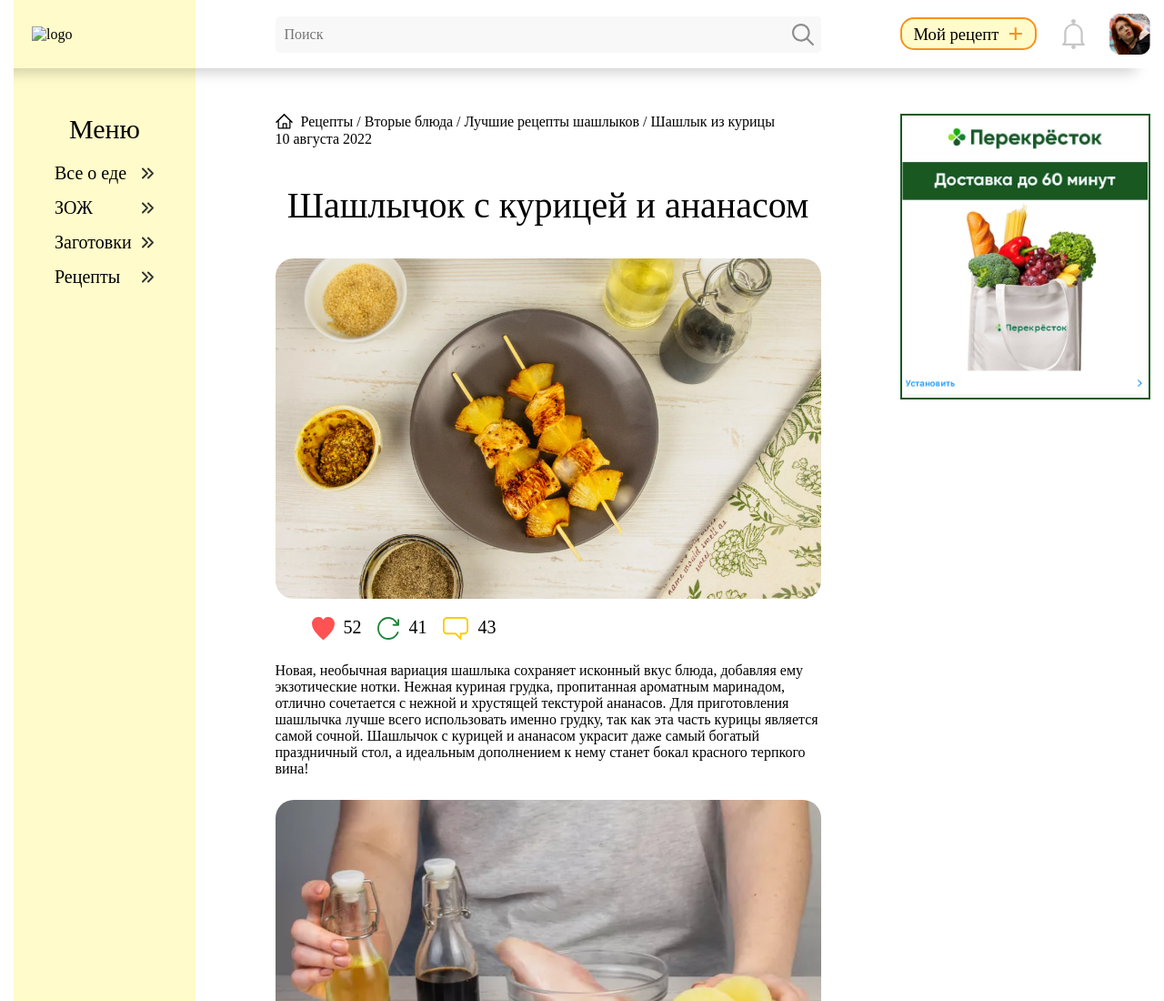
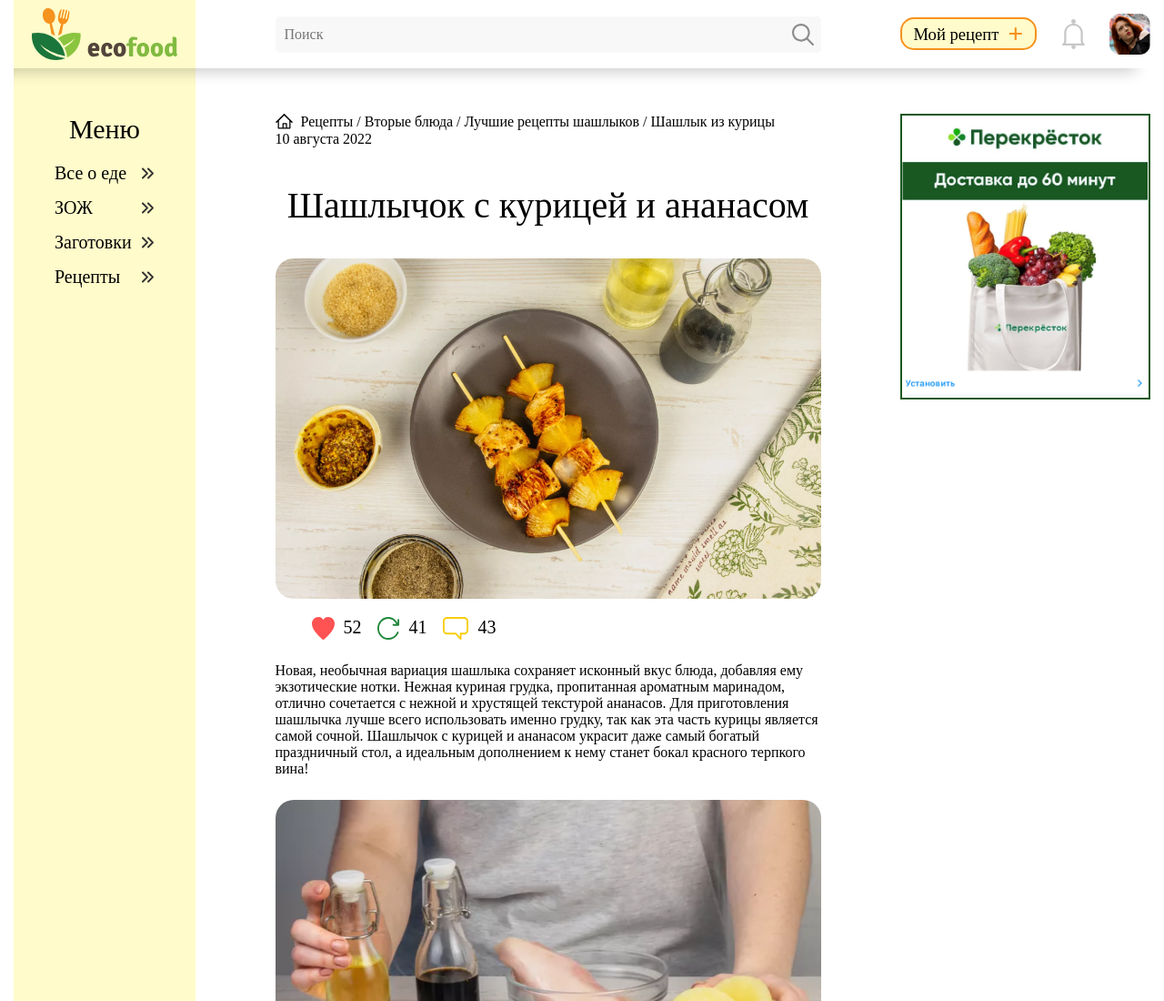
Before and after one commit to asen7078/asen7078.github.io, a plain HTML site: page index.html in a window 1280 px wide. Shown: the top 1100 px of the page at 91% size. Drawn offline with Linux system fonts and the light colour scheme.

Commit message:
Update index.html

```diff
--- a/index.html
+++ b/index.html
@@ -12,7 +12,7 @@
    <div class="conteiner">
         <header>
             <div class="block one">
-                <img class="logo" src="logo.svg" alt="logo">
+                <img class="logo" src="img\logo.svg" alt="logo">
             </div>
             <div class="block two">
                 <form action="#" method="post" enctype="multipart/form-data">
```
